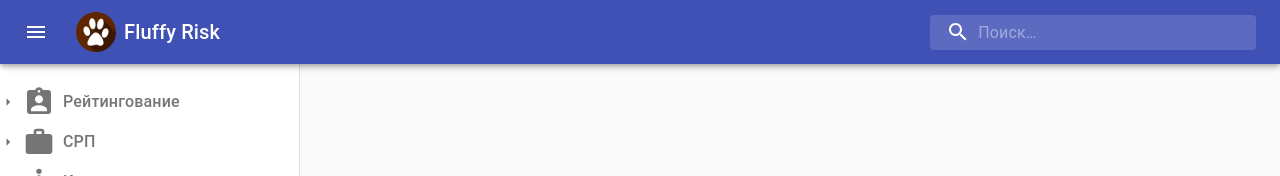
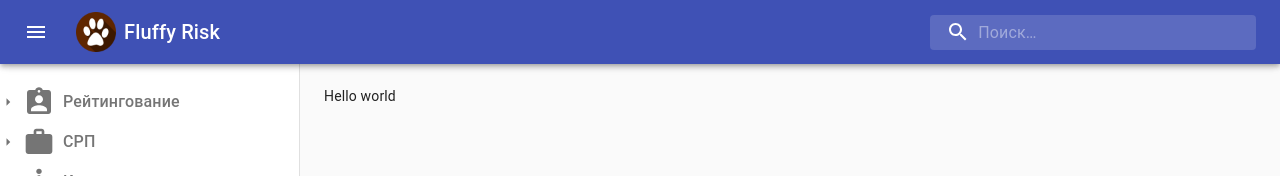
Before and after one commit to Arsainos/fluffy-risk, a React (Create React App) app in the folder client/: page / in a window 1280 px wide. Shown: the top 176 px of the page. Built offline with nearby package versions, Linux system fonts and the light colour scheme.

Commit message:
<client> import everything for routing

```diff
--- a/client/src/App.js
+++ b/client/src/App.js
@@ -1,4 +1,5 @@
 import React from 'react';
+import { Route, Switch, Redirect } from 'react-router-dom';
 
 // import components
 import Layout from './components/Layout/Layout';
@@ -6,7 +7,7 @@ import Layout from './components/Layout/Layout';
 function App() {
   return (
     <Layout>
-
+        <p>Hello world</p>
     </Layout>
   );
 }
```
